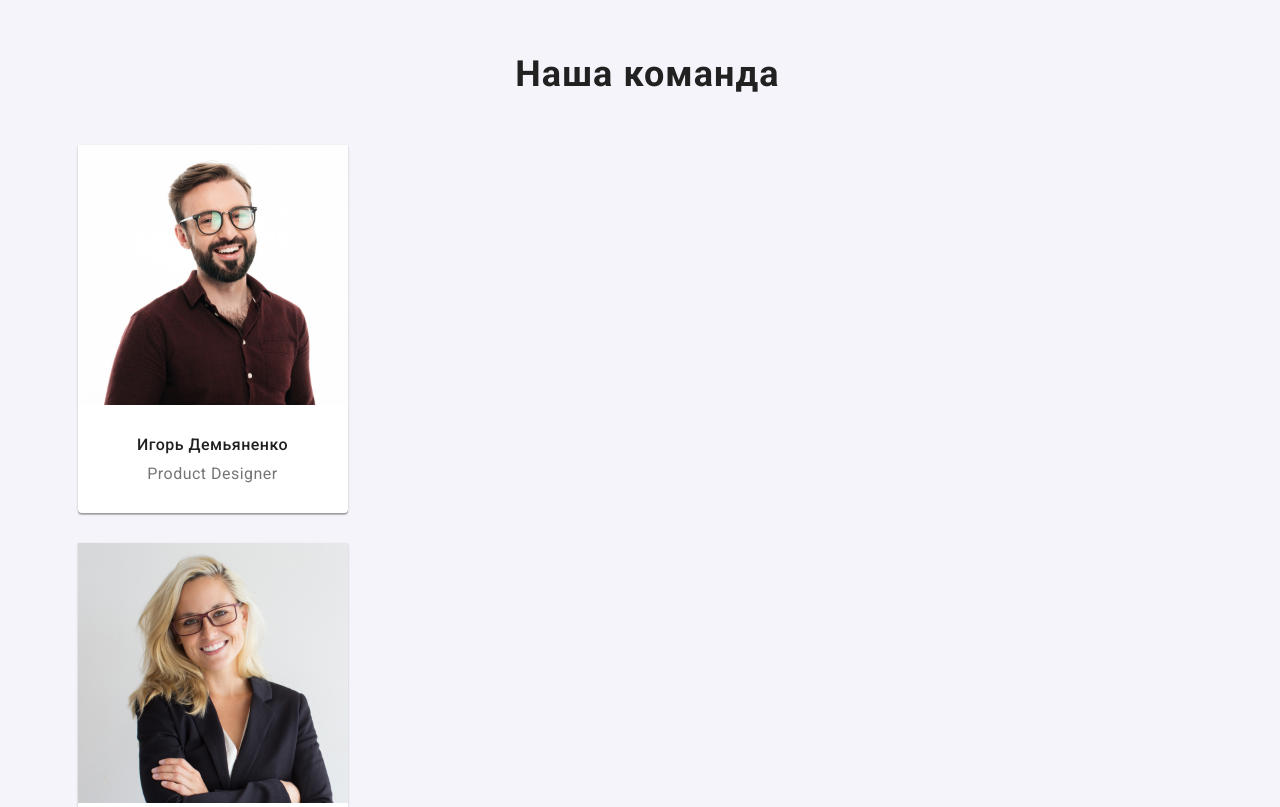
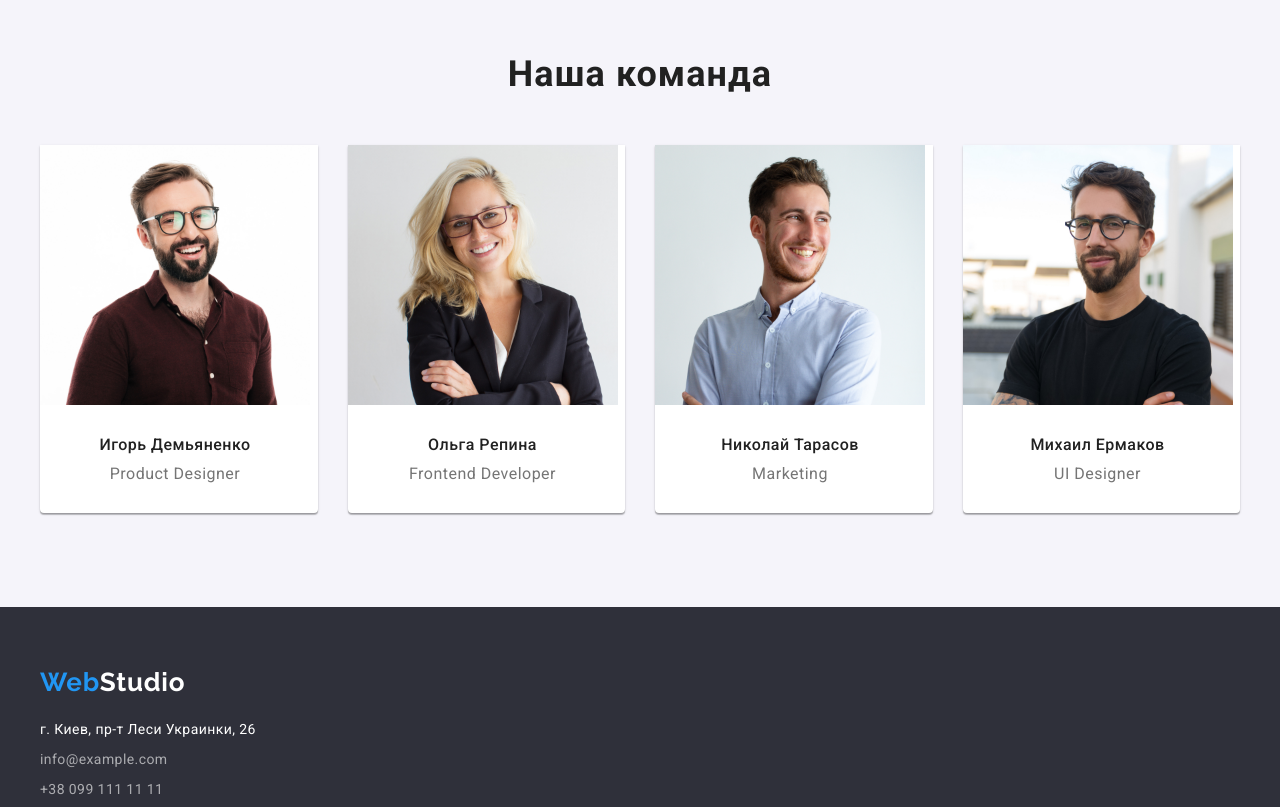
Before and after one commit to olegilchuk/goit-markup-hw-03, a plain HTML site: page index.html in a window 1280 px wide. Shown: the part 1489-2296 px from the top of the page. Drawn offline with nearby package versions, Linux system fonts and the light colour scheme.

Commit message:
Update style-html.css

```diff
--- a/css/style-html.css
+++ b/css/style-html.css
@@ -270,9 +270,7 @@ body {
 
 .usteam{
     background: var(--background-color);
-    padding: var(--section-pt-pb) 0 var(--section-pt-pb) 15px;
-}
-
+    padding: var(--section-pt-pb) 0 var(--section-pt-pb) 0px;
 }
 
 .usteam-list{
@@ -280,7 +278,7 @@ body {
     flex-direction: row;
     flex-wrap: wrap;
     margin: -30px 0 0 -30px;
-    flex-basis: calc(100% / 3 - 30px);
+
 }
 
 .usteam-list-blok{
@@ -290,7 +288,7 @@ body {
     height: 368px;
     box-shadow: 0px 1px 3px rgba(0, 0, 0, 0.12), 0px 1px 1px rgba(0, 0, 0, 0.14), 0px 2px 1px rgba(0, 0, 0, 0.2);
     border-radius: 0px 0px 4px 4px;
-
+    flex-basis: calc(100% / 4 - 30px);
 }
 
 .usteam-header{
@@ -306,6 +304,7 @@ body {
 
 .usteam-list-item{
     padding: var(--section-mr) 0 var(--section-mr) 0 ;
+    width: 270px;
 }
 
 .usteam-title{
```
